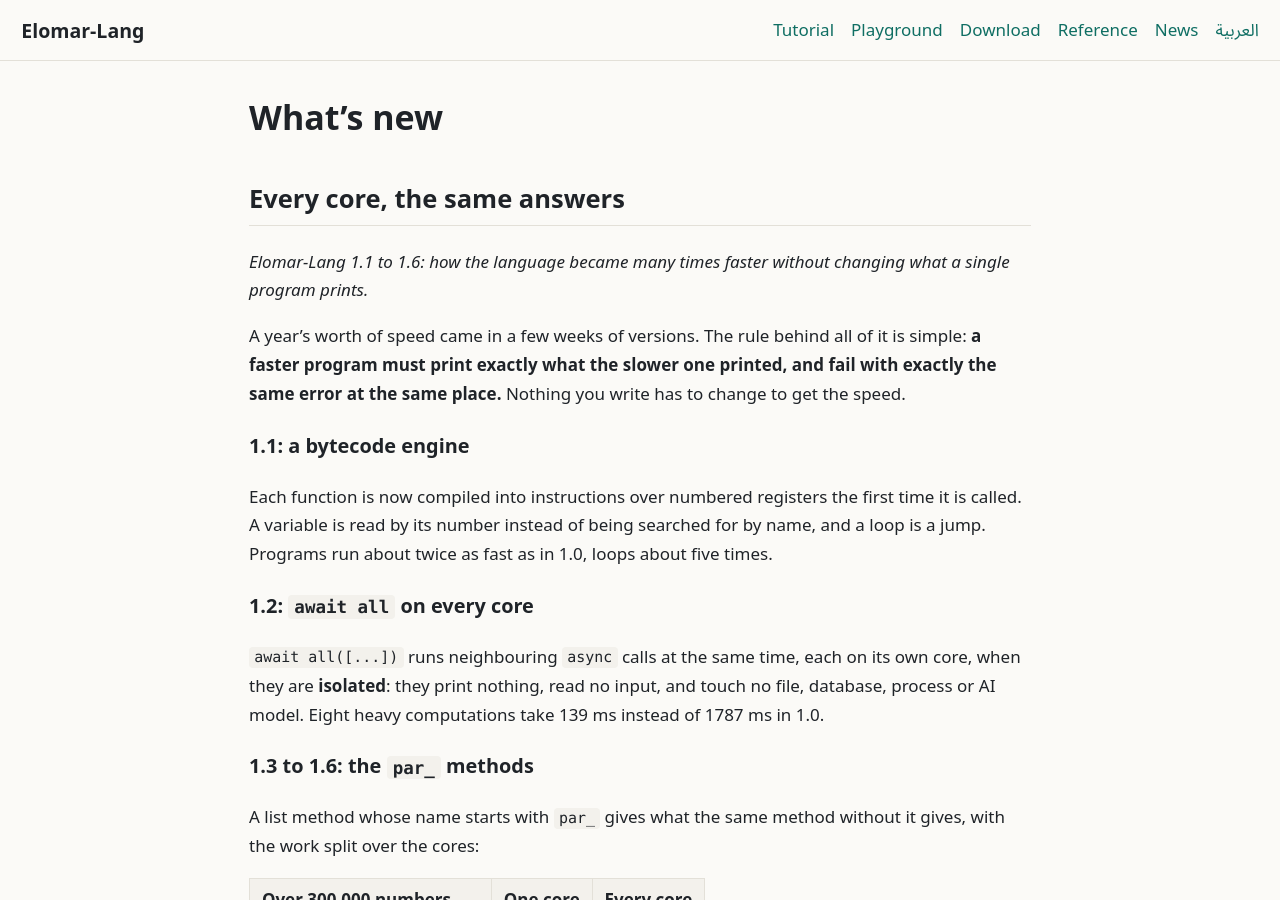
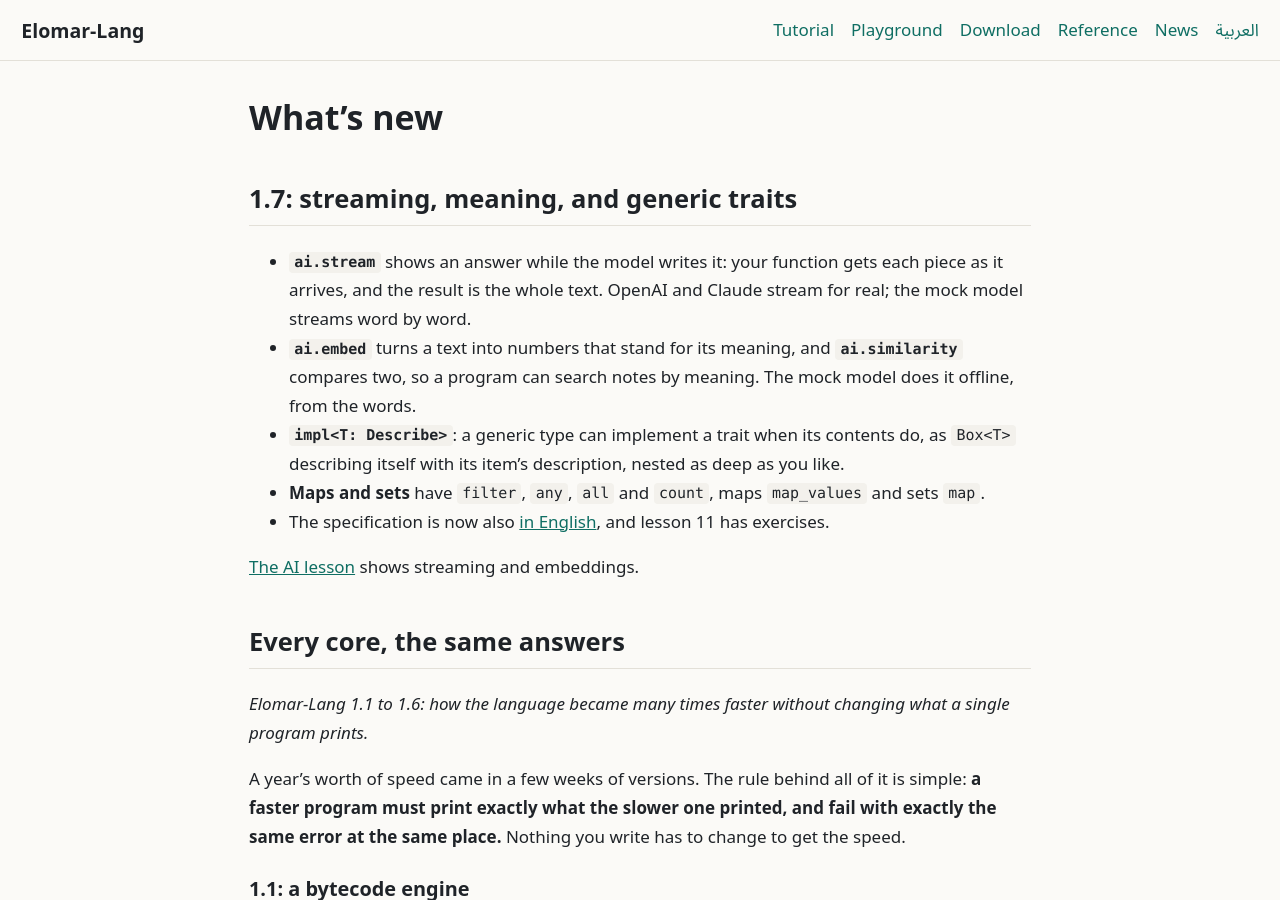
Before and after one commit to abobasel86/elomar-lang, a Jekyll site: the page built from site/en/news.md, in a window 1280 px wide and 900 px high. Built offline with Jekyll 4.4.1, drawn with Linux system fonts in a browser that asks for light colours; some of the changed text lies outside the part shown.

Commit message:
Release 1.7.0
Co-Authored-By: Claude Opus 5.5 <noreply@anthropic.com>

```diff
--- a/Cargo.toml
+++ b/Cargo.toml
@@ -22,7 +22,7 @@ members = [
 ]
 
 [workspace.package]
-version = "1.6.0"
+version = "1.7.0"
 edition = "2024"
 rust-version = "1.88"
 publish = false
--- a/editor/vscode/package.json
+++ b/editor/vscode/package.json
@@ -2,7 +2,7 @@
   "name": "elomar-lang",
   "displayName": "Elomar-Lang",
   "description": "Elomar-Lang support: highlighting, errors while you type (Arabic/English), hover, go to definition, outline, completion, formatting, snippets and a Run button",
-  "version": "1.6.0",
+  "version": "1.7.0",
   "publisher": "abobasel86",
   "license": "MIT OR Apache-2.0",
   "icon": "images/icon.png",
--- a/site/en/news.md
+++ b/site/en/news.md
@@ -6,6 +6,24 @@ other: ar/news.html
 ---
 
 # What's new
+
+## 1.7: streaming, meaning, and generic traits
+
+- **`ai.stream`** shows an answer while the model writes it: your function
+  gets each piece as it arrives, and the result is the whole text. OpenAI
+  and Claude stream for real; the mock model streams word by word.
+- **`ai.embed`** turns a text into numbers that stand for its meaning, and
+  **`ai.similarity`** compares two, so a program can search notes by
+  meaning. The mock model does it offline, from the words.
+- **`impl<T: Describe>`**: a generic type can implement a trait when its
+  contents do, as `Box<T>` describing itself with its item's description,
+  nested as deep as you like.
+- **Maps and sets** have `filter`, `any`, `all` and `count`, maps
+  `map_values` and sets `map`.
+- The specification is now also [in English](https://github.com/abobasel86/elomar-lang/blob/main/docs/grammar.en.md),
+  and lesson 11 has exercises.
+
+[The AI lesson](09-ai.html) shows streaming and embeddings.
 
 ## Every core, the same answers
 
@@ -79,7 +97,8 @@ There are thirteen of them now: `par_map`, `par_filter`, `par_fold`,
 
 | Version | What it brought |
 |---|---|
-| **1.6** | `par_flat_map`, `par_group_by`, `par_sum_by`, `par_min_by`, `par_max_by`; faster fields and records; the [reference](12-reference.html) and [speed](11-speed.html) pages |
+| **1.7** | `ai.stream`, `ai.embed`, `ai.similarity`; `impl<T: A>`; map and set methods; the specification in English |
+| 1.6 | `par_flat_map`, `par_group_by`, `par_sum_by`, `par_min_by`, `par_max_by`; faster fields and records; the [reference](12-reference.html) and [speed](11-speed.html) pages |
 | 1.5 | `par_any`, `par_all`, `par_find`, `par_count`, `par_sort_by`; appending in place; fast indexing into text |
 | 1.4 | `par_filter` and `par_fold` |
 | 1.3 | `par_map` |
```
Also changed, not shown: site/ar/news.md (+16 -1 lines), CHANGELOG.md, README.md, editor/vscode/CHANGELOG.md, 1 other file.
